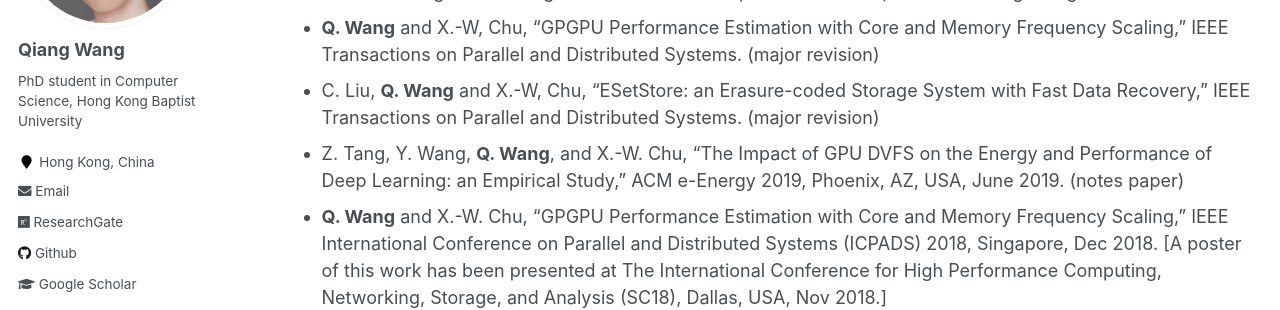
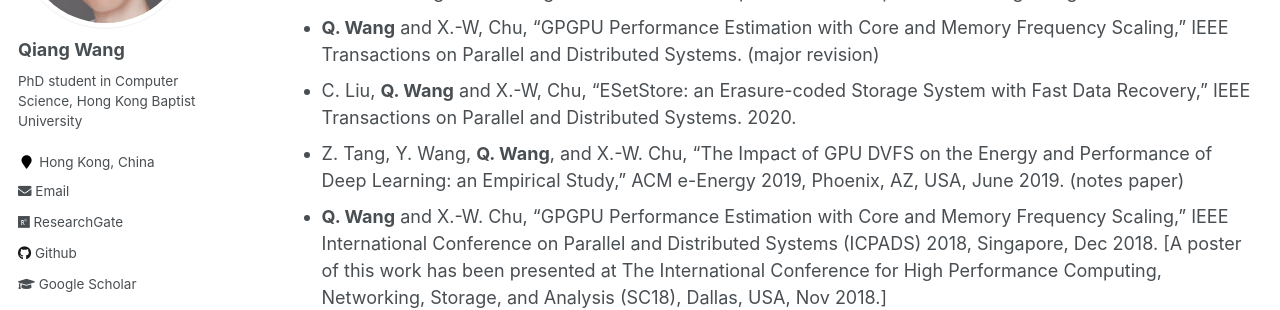
Before and after one commit to blackjack2015/blackjack2015.github.io, a Jekyll site: the page built from _pages/publications.md, in a window 1280 px wide and 900 px high, scrolled down 375 px. Shown: the part 180-490 px from the top of the window. Built offline with Jekyll 4.4.1, drawn with Linux system fonts in a browser that asks for light colours.

Commit message:
Update publications.md

```diff
--- a/_pages/publications.md
+++ b/_pages/publications.md
@@ -25,7 +25,7 @@ author_profile: true
 + Y. Wang, **Q. Wang**, S. Shi, X. He, Z. Tang, K. Zhao, and X.-W Chu. "Benchmarking the Performance and Power of AI Accelerators for AI Training." ,3rd High Performance Machine Learning Workshop (HPML 2020).
 + **Q. Wang**, C. Liu, and X.-W Chu, "GPGPU Performance Estimation for Frequency Scaling Using Cross-Benchmarking" Proceedings of the 13th Workshop on General Purpose Processing Using GPUs. 2020.
 + **Q. Wang** and X.-W, Chu, "GPGPU Performance Estimation with Core and Memory Frequency Scaling," IEEE Transactions on Parallel and Distributed Systems. (major revision)
-+ C. Liu, **Q. Wang** and X.-W, Chu, "ESetStore: an Erasure-coded Storage System with Fast Data Recovery," IEEE Transactions on Parallel and Distributed Systems. (major revision)
++ C. Liu, **Q. Wang** and X.-W, Chu, "ESetStore: an Erasure-coded Storage System with Fast Data Recovery," IEEE Transactions on Parallel and Distributed Systems. 2020.
 + Z. Tang, Y. Wang, **Q. Wang**, and X.-W. Chu, "The Impact of GPU DVFS on the Energy and Performance of Deep Learning: an Empirical Study," ACM e-Energy 2019, Phoenix, AZ, USA, June 2019. (notes paper)
 + **Q. Wang** and X.-W. Chu, "GPGPU Performance Estimation with Core and Memory Frequency Scaling," IEEE International Conference on Parallel and Distributed Systems (ICPADS) 2018, Singapore, Dec 2018. [A poster of this work has been presented at The International Conference for High Performance Computing, Networking, Storage, and Analysis (SC18), Dallas, USA, Nov 2018.]
 + C. Liu, **Q. Wang**, X.-W. Chu, and Y.-W. Leung, "G-CRS: GPU Accelerated Cauchy Reed-Solomon Coding," IEEE Transactions on Parallel and Distributed Systems, Vol. 29, No. 7, pages 1482-1498, July 2018.
```
